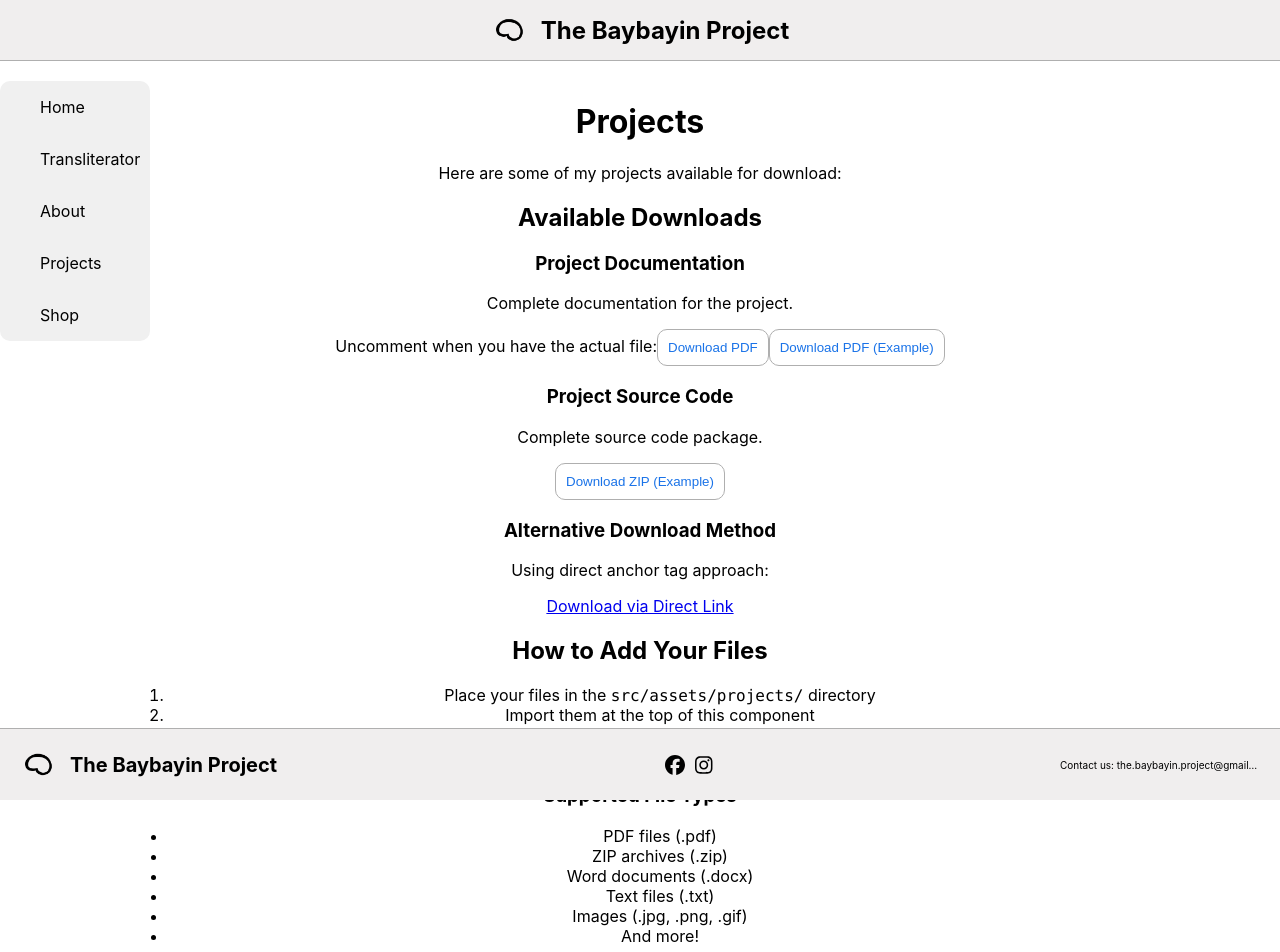
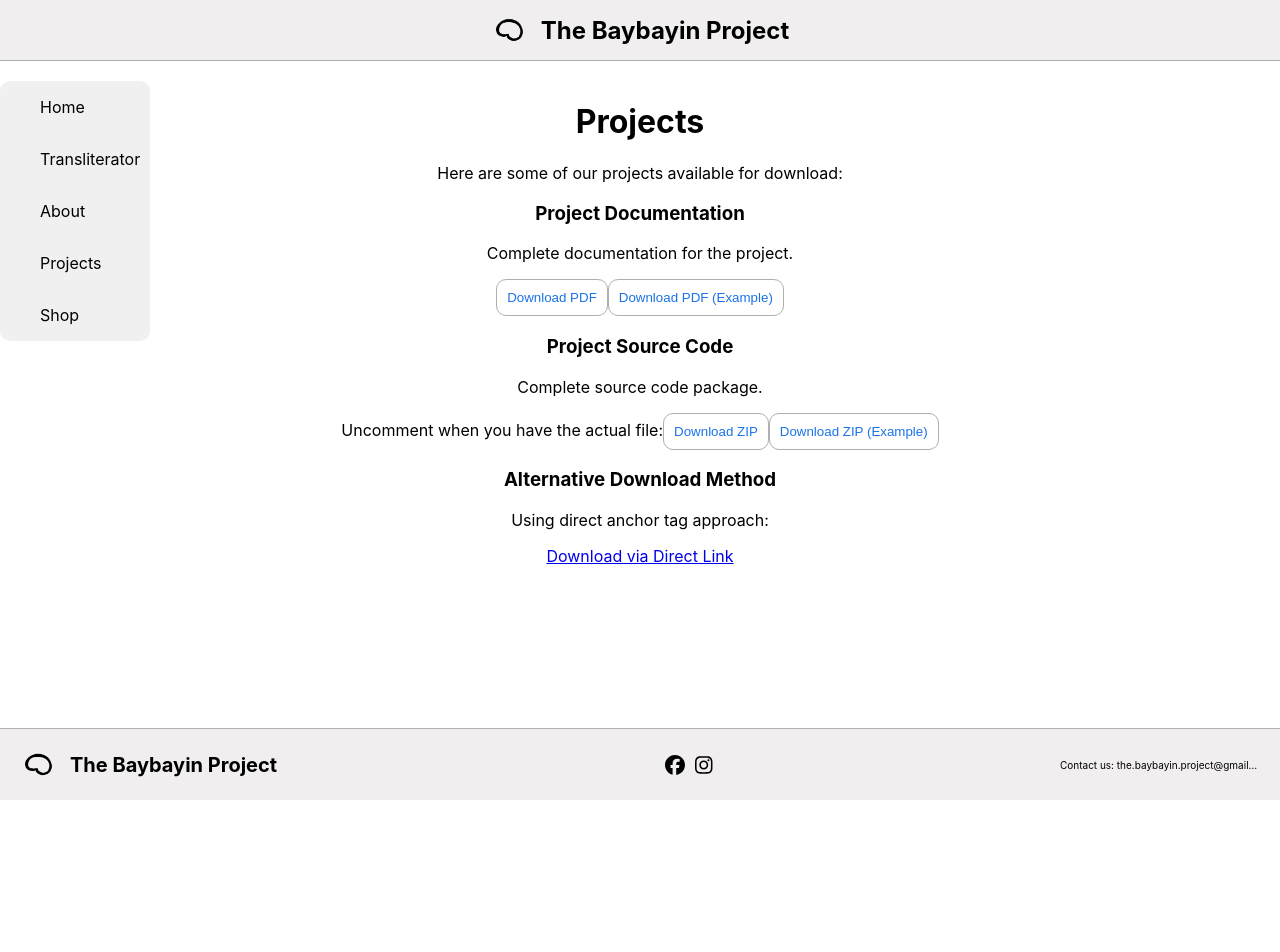
Before and after one commit to cmckinney-59/the-baybayin-project, a React (Vite) app: page /projects in a window 1280 px wide. Shown: the top 952 px of the page. After the commit the page ends 800 px from the top, so only its background shows below. Built offline with nearby package versions, Linux system fonts and the light colour scheme.

Commit message:
removed unnessesary code

```diff
--- a/src/pages/ProjectsPage/ProjectsPage.tsx
+++ b/src/pages/ProjectsPage/ProjectsPage.tsx
@@ -21,19 +21,12 @@ export default function ProjectsPage() {
   return (
     <div className="projectsPage">
       <h1>Projects</h1>
-
       <div className="projectsContent">
-        <p>Here are some of my projects available for download:</p>
-
-        {/* Example project download links */}
+        <p>Here are some of our projects available for download:</p>
         <div className="projectDownloads">
-          <h2>Available Downloads</h2>
-
-          {/* Example 1: PDF file */}
           <div className="downloadItem">
             <h3>Project Documentation</h3>
             <p>Complete documentation for the project.</p>
-            Uncomment when you have the actual file:
             <button
               onClick={() =>
                 handleDownload(angBuhayNaCristo, "AngBuhayNaCristo.docx")
@@ -53,19 +46,16 @@ export default function ProjectsPage() {
               Download PDF (Example)
             </button>
           </div>
-
-          {/* Example 2: ZIP file */}
           <div className="downloadItem">
             <h3>Project Source Code</h3>
             <p>Complete source code package.</p>
-            {/* Uncomment when you have the actual file:
+            Uncomment when you have the actual file:
             <button
-              onClick={() => handleDownload(projectFile2, 'project-source.zip')}
+              onClick={() => handleDownload(projectFile2, "project-source.zip")}
               className="downloadButton"
             >
               Download ZIP
             </button>
-            */}
             <button
               onClick={() =>
                 alert(
@@ -77,12 +67,9 @@ export default function ProjectsPage() {
               Download ZIP (Example)
             </button>
           </div>
-
-          {/* Example 3: Direct link approach */}
           <div className="downloadItem">
             <h3>Alternative Download Method</h3>
             <p>Using direct anchor tag approach:</p>
-            {/* This approach works for files in the public folder */}
             <a
               href="/your-file-in-public-folder.pdf"
               download
@@ -92,29 +79,6 @@ export default function ProjectsPage() {
             </a>
           </div>
         </div>
-
-        <div className="setupInstructions">
-          <h2>How to Add Your Files</h2>
-          <ol>
-            <li>
-              Place your files in the{" "}
-              <code className="code">src/assets/projects/</code> directory
-            </li>
-            <li>Import them at the top of this component</li>
-            <li>Uncomment the download buttons above</li>
-            <li>Update the file names and descriptions</li>
-          </ol>
-
-          <h3>Supported File Types</h3>
-          <ul>
-            <li>PDF files (.pdf)</li>
-            <li>ZIP archives (.zip)</li>
-            <li>Word documents (.docx)</li>
-            <li>Text files (.txt)</li>
-            <li>Images (.jpg, .png, .gif)</li>
-            <li>And more!</li>
-          </ul>
-        </div>
       </div>
     </div>
   );
```
